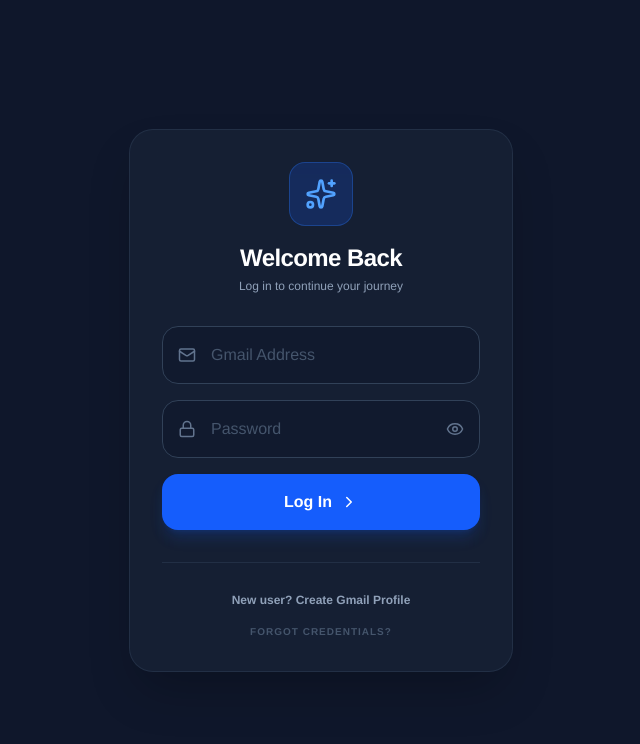
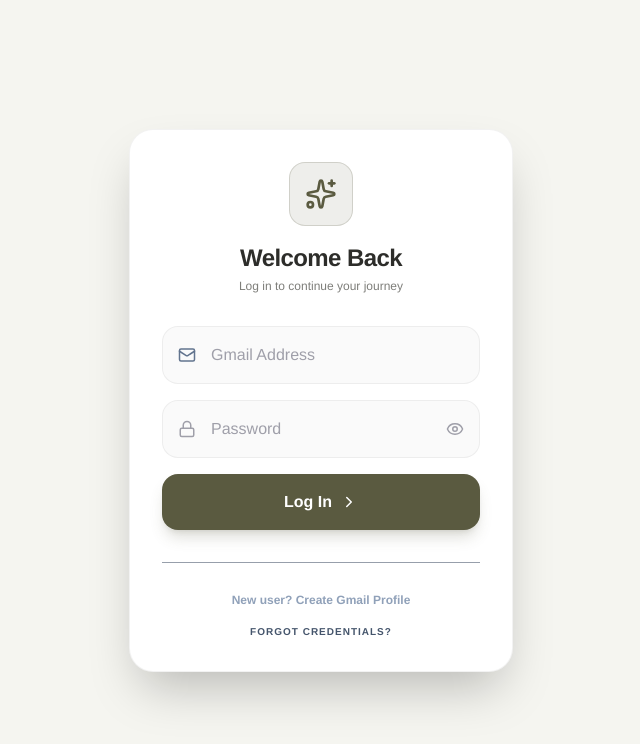
Before and after one commit to divakarkumarmob-gif/Dk-master, a React (Vite) app: page / in a window 1280 px wide. Shown: the top 744 px of the page, without its empty margins (319-959 px from the left). Built offline with nearby package versions, Linux system fonts and the light colour scheme; no server answers; the database is empty.

Commit message:
feat: Update auth screen theme and vercel config
Refactors the authentication screen to use a lighter, more neutral color scheme and updates the Vercel configuration for better deployment setup.

```diff
--- a/src/components/AuthScreen.tsx
+++ b/src/components/AuthScreen.tsx
@@ -115,20 +115,20 @@ export const AuthScreen: React.FC = () => {
   };
 
   return (
-    <div className="min-h-screen flex items-center justify-center p-6 bg-slate-900 text-white font-sans">
+    <div className="min-h-screen flex items-center justify-center p-6 bg-[#F5F5F0] text-[#2D2D2A] font-sans">
       <motion.div
         initial={{ opacity: 0, y: 20 }}
         animate={{ opacity: 1, y: 0 }}
-        className="w-full max-w-sm bg-slate-800/50 backdrop-blur-xl p-8 rounded-3xl border border-slate-700/50 shadow-2xl"
+        className="w-full max-w-sm bg-white p-8 rounded-3xl border border-black/5 shadow-2xl"
       >
         <div className="text-center mb-8">
-           <div className="w-16 h-16 bg-blue-600/20 rounded-2xl flex items-center justify-center mx-auto mb-4 border border-blue-500/30">
-              <Sparkles className="text-blue-400" size={32} />
+           <div className="w-16 h-16 bg-[#5A5A40]/10 rounded-2xl flex items-center justify-center mx-auto mb-4 border border-[#5A5A40]/20">
+              <Sparkles className="text-[#5A5A40]" size={32} />
            </div>
-           <h2 className="text-2xl font-black tracking-tight text-white">
-             {isLogin ? 'Welcome Back' : 'Join NEET Prep'}
+           <h2 className="text-2xl font-black tracking-tight text-[#2D2D2A]">
+             {isLogin ? 'Welcome Back' : 'Join StudyMaster'}
            </h2>
-           <p className="text-slate-400 text-xs mt-1">
+           <p className="text-[#7E7E7A] text-xs mt-1">
              {isLogin ? 'Log in to continue your journey' : 'Secure your registration with OTP'}
            </p>
         </div>
@@ -151,24 +151,24 @@ export const AuthScreen: React.FC = () => {
                     placeholder="Gmail Address"
                     value={email}
                     onChange={(e) => setEmail(e.target.value)}
-                    className="w-full pl-12 p-4 rounded-2xl bg-slate-900/50 border border-slate-700 focus:border-blue-500 outline-none transition-all placeholder:text-slate-600"
+                    className="w-full pl-12 p-4 rounded-2xl bg-zinc-50 border border-black/5 focus:border-olive-primary outline-none transition-all placeholder:text-zinc-400 text-zinc-900"
                     required
                   />
                 </div>
                 <div className="relative">
-                  <Lock className="absolute left-4 top-1/2 -translate-y-1/2 text-slate-500" size={18} />
+                  <Lock className="absolute left-4 top-1/2 -translate-y-1/2 text-zinc-400" size={18} />
                   <input
                     type={showPassword ? "text" : "password"}
                     placeholder="Password"
                     value={password}
                     onChange={(e) => setPassword(e.target.value)}
-                    className="w-full pl-12 pr-12 p-4 rounded-2xl bg-slate-900/50 border border-slate-700 focus:border-blue-500 outline-none transition-all placeholder:text-slate-600"
+                    className="w-full pl-12 pr-12 p-4 rounded-2xl bg-zinc-50 border border-black/5 focus:border-olive-primary outline-none transition-all placeholder:text-zinc-400 text-zinc-900"
                     required
                   />
                   <button
                     type="button"
                     onClick={() => setShowPassword(!showPassword)}
-                    className="absolute right-4 top-1/2 -translate-y-1/2 text-slate-500 hover:text-white"
+                    className="absolute right-4 top-1/2 -translate-y-1/2 text-zinc-400 hover:text-zinc-900"
                   >
                     {showPassword ? <EyeOff size={18} /> : <Eye size={18} />}
                   </button>
@@ -176,7 +176,7 @@ export const AuthScreen: React.FC = () => {
                 <button
                   type="submit"
                   disabled={loading}
-                  className="w-full bg-blue-600 hover:bg-blue-500 p-4 rounded-2xl font-bold transition-all flex items-center justify-center gap-2 group shadow-lg shadow-blue-600/20"
+                  className="w-full bg-olive-primary hover:bg-olive-dark text-white p-4 rounded-2xl font-bold transition-all flex items-center justify-center gap-2 group shadow-lg shadow-olive-primary/20"
                 >
                   {loading ? 'Validating...' : 'Log In'}
                   <ChevronRight size={18} className="group-hover:translate-x-1 transition-transform" />
@@ -193,19 +193,19 @@ export const AuthScreen: React.FC = () => {
                 {regStep === 'EMAIL' && (
                   <div className="space-y-4">
                     <div className="relative">
-                      <Mail className="absolute left-4 top-1/2 -translate-y-1/2 text-slate-500" size={18} />
+                      <Mail className="absolute left-4 top-1/2 -translate-y-1/2 text-zinc-400" size={18} />
                       <input
                         type="email"
                         placeholder="Enter Gmail"
                         value={email}
                         onChange={(e) => setEmail(e.target.value)}
-                        className="w-full pl-12 p-4 rounded-2xl bg-slate-900/50 border border-slate-700 focus:border-blue-500 outline-none transition-all"
+                        className="w-full pl-12 p-4 rounded-2xl bg-zinc-50 border border-black/5 focus:border-olive-primary outline-none transition-all placeholder:text-zinc-400 text-zinc-900"
                       />
                     </div>
                     <button
                       onClick={handleSendOTP}
                       disabled={loading}
-                      className="w-full bg-blue-600 p-4 rounded-2xl font-bold flex items-center justify-center gap-2"
+                      className="w-full bg-olive-primary text-white p-4 rounded-2xl font-bold flex items-center justify-center gap-2"
                     >
                       {loading ? 'Sending OTP...' : 'Send OTP to Gmail'}
                       <ChevronRight size={18} />
@@ -215,24 +215,24 @@ export const AuthScreen: React.FC = () => {
 
                 {regStep === 'OTP' && (
                   <div className="space-y-4">
-                    <button onClick={() => setRegStep('EMAIL')} className="text-[10px] uppercase font-bold text-slate-500 flex items-center gap-1">
+                    <button onClick={() => setRegStep('EMAIL')} className="text-[10px] uppercase font-bold text-zinc-400 flex items-center gap-1">
                       <ArrowLeft size={12} /> {email}
                     </button>
                     <div className="relative">
-                      <KeyRound className="absolute left-4 top-1/2 -translate-y-1/2 text-slate-500" size={18} />
+                      <KeyRound className="absolute left-4 top-1/2 -translate-y-1/2 text-zinc-400" size={18} />
                       <input
                         type="text"
                         placeholder="6-Digit OTP Code"
                         maxLength={6}
                         value={otp}
                         onChange={(e) => setOtp(e.target.value)}
-                        className="w-full pl-12 p-4 rounded-2xl bg-slate-900/50 border border-slate-700 focus:border-blue-500 outline-none text-center tracking-[0.5em] font-black text-lg"
+                        className="w-full pl-12 p-4 rounded-2xl bg-zinc-50 border border-black/5 focus:border-olive-primary outline-none text-center tracking-[0.5em] font-black text-lg text-zinc-900"
                       />
                     </div>
                     <button
                       onClick={handleVerifyOTP}
                       disabled={loading}
-                      className="w-full bg-green-600 p-4 rounded-2xl font-bold flex items-center justify-center gap-2"
+                      className="w-full bg-green-600 text-white p-4 rounded-2xl font-bold flex items-center justify-center gap-2"
                     >
                       {loading ? 'Verifying...' : 'Verify Gmail'}
                       <CheckCircle2 size={18} />
@@ -242,20 +242,20 @@ export const AuthScreen: React.FC = () => {
 
                 {regStep === 'PASSWORD' && (
                   <div className="space-y-4">
-                    <h3 className="text-center text-sm font-bold text-green-400">Gmail Verified!</h3>
+                    <h3 className="text-center text-sm font-bold text-green-600">Gmail Verified!</h3>
                     <div className="relative">
-                      <Lock className="absolute left-4 top-1/2 -translate-y-1/2 text-slate-500" size={18} />
+                      <Lock className="absolute left-4 top-1/2 -translate-y-1/2 text-zinc-400" size={18} />
                       <input
                         type={showPassword ? "text" : "password"}
                         placeholder="Create Password"
                         value={password}
                         onChange={(e) => setPassword(e.target.value)}
-                        className="w-full pl-12 pr-12 p-4 rounded-2xl bg-slate-900/50 border border-slate-700 focus:border-blue-500 outline-none transition-all"
+                        className="w-full pl-12 pr-12 p-4 rounded-2xl bg-zinc-50 border border-black/5 focus:border-olive-primary outline-none transition-all text-zinc-900"
                       />
                       <button
                         type="button"
                         onClick={() => setShowPassword(!showPassword)}
-                        className="absolute right-4 top-1/2 -translate-y-1/2 text-slate-500 hover:text-white"
+                        className="absolute right-4 top-1/2 -translate-y-1/2 text-zinc-400 hover:text-zinc-900"
                       >
                         {showPassword ? <EyeOff size={18} /> : <Eye size={18} />}
                       </button>
@@ -263,7 +263,7 @@ export const AuthScreen: React.FC = () => {
                     <button
                       onClick={handleRegister}
                       disabled={loading}
-                      className="w-full bg-blue-600 p-4 rounded-2xl font-bold"
+                      className="w-full bg-olive-primary text-white p-4 rounded-2xl font-bold"
                     >
                       {loading ? 'Creating Account...' : 'Complete Registration'}
                     </button>
```
Also changed, not shown: vercel.json (added).
